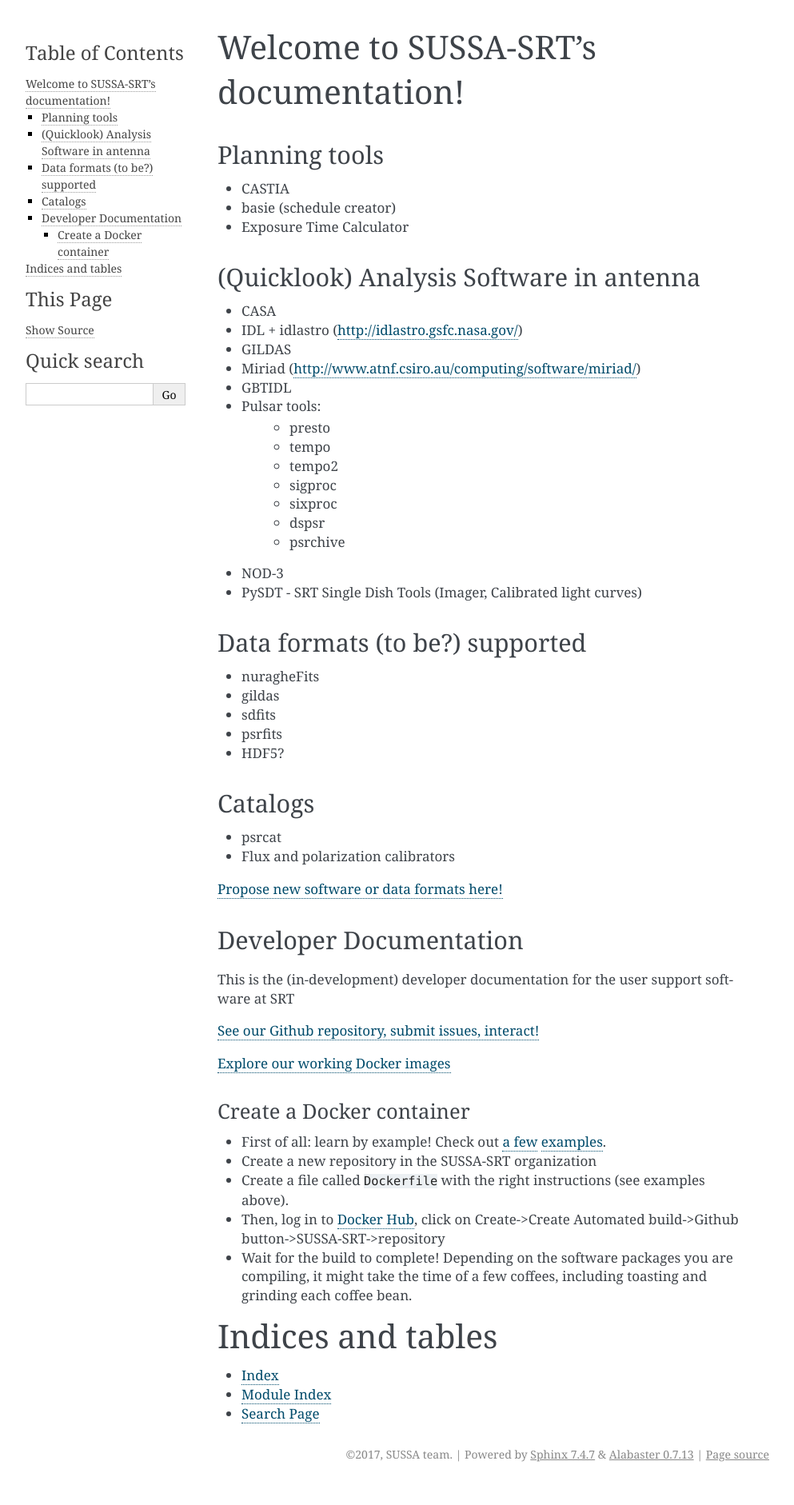
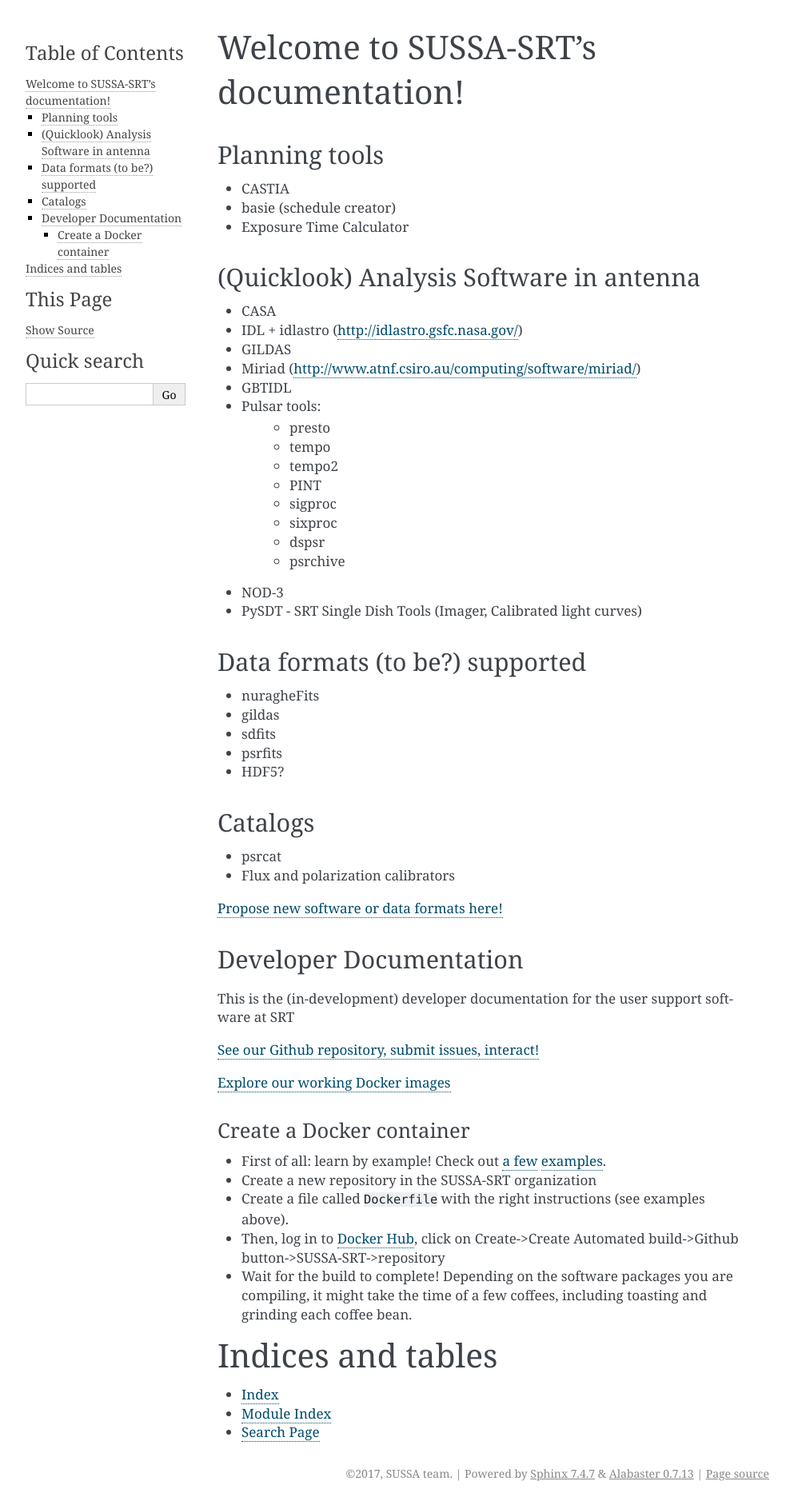
Before and after one commit to SUSSA-SRT/sussa-srt, a Sphinx documentation site: the page built from docs/source/index.rst, in a window 1280 px wide. Shown: the whole page at 80% size, without its empty margins (148-1141 px from the left). Built offline with Sphinx 7.4.7, drawn with Linux system fonts in a browser that asks for light colours; before the commit the page ends 1858 px from its top, so only the background shows below that.

Commit message:
Add PINT

```diff
--- a/docs/source/index.rst
+++ b/docs/source/index.rst
@@ -23,6 +23,7 @@
     - presto
     - tempo
     - tempo2
+    - PINT
     - sigproc
     - sixproc
     - dspsr
```
